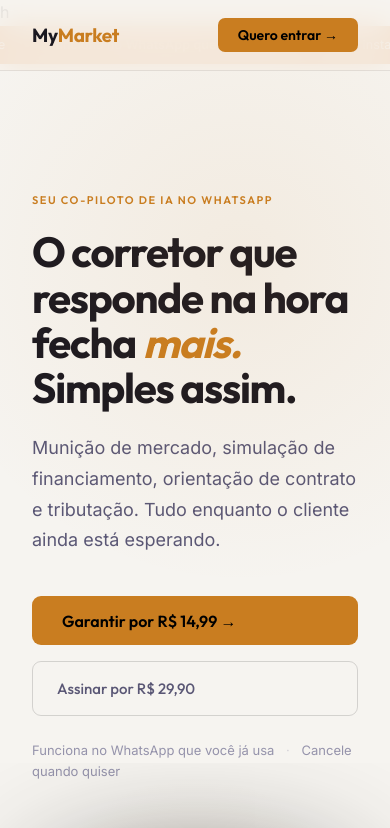
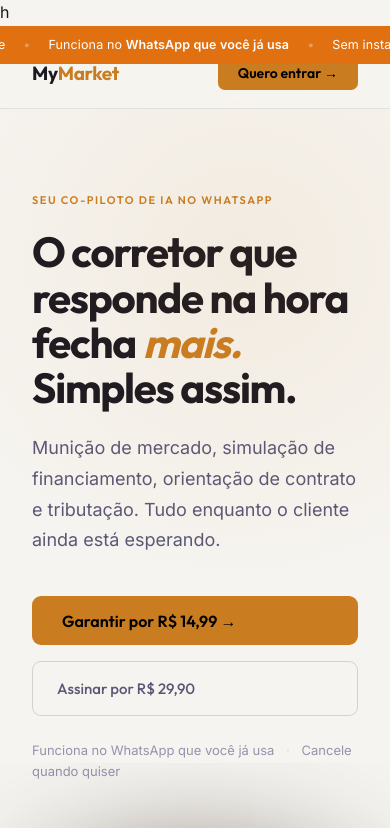
Before and after one commit to samuelnoroes/MY-MARKET, a website: page index.html in a window 390 px wide. Shown: the top 828 px of the page. Drawn offline with Linux system fonts and the light colour scheme.

Commit message:
fix: ticker sticky above fixed nav - now visible on mobile

```diff
--- a/index.html
+++ b/index.html
@@ -67,7 +67,7 @@
     /* ── NAV ── */
     nav {
       position: fixed;
-      inset: 0 0 auto 0;
+      inset: 38px 0 auto 0;
       z-index: 100;
       display: flex;
       align-items: center;
@@ -818,7 +818,7 @@
 
 <!-- ─── TOP BANNER ─── -->
 <style>
-  .top-ticker { background:#E07010; color:#fff; overflow:hidden; white-space:nowrap; height:38px; display:flex; align-items:center; font-size:12.5px; font-family:'Inter',sans-serif; letter-spacing:0.01em; }
+  .top-ticker { position:sticky; top:0; z-index:200; background:#E07010; color:#fff; overflow:hidden; white-space:nowrap; height:38px; display:flex; align-items:center; font-size:12.5px; font-family:'Inter',sans-serif; letter-spacing:0.01em; }
   .ticker-track { display:inline-flex; align-items:center; gap:0; animation:ticker 35s linear infinite; }
   .ticker-track:hover { animation-play-state:paused; }
   .ticker-sep { color:rgba(255,255,255,0.30); margin:0 18px; }
```
